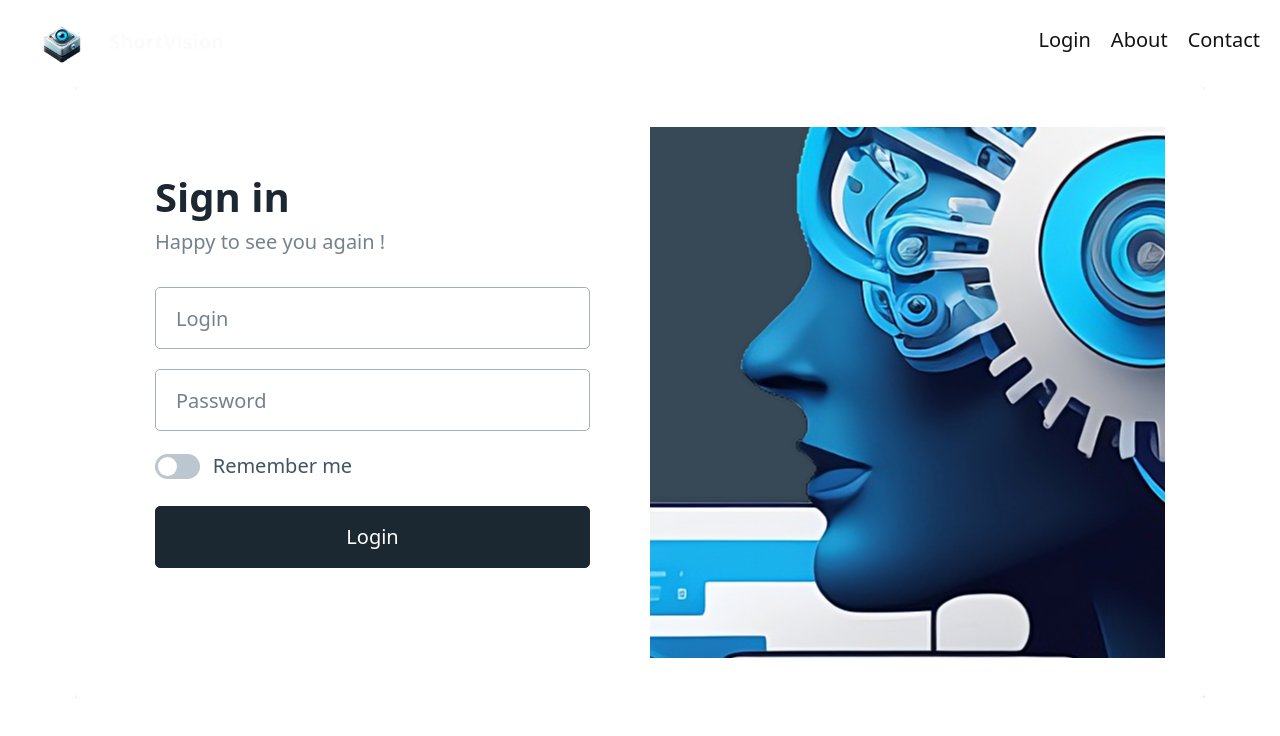
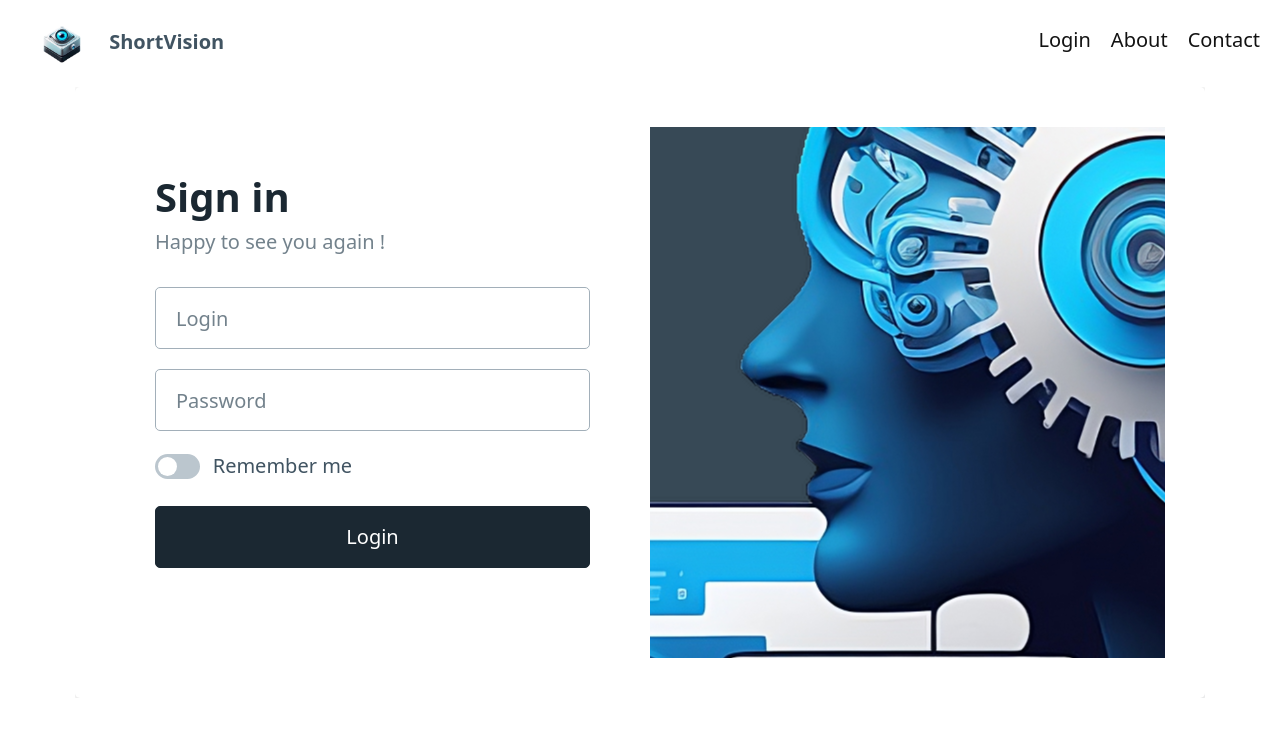
Before and after one commit to univ-smb-m1-isc-2022/shortvisions-front, an Angular app: page /login in a window 1280 px wide. Shown: the top 736 px of the page. Built offline with nearby package versions, Linux system fonts and the light colour scheme.

Commit message:
fixed brand title color for hero section

```diff
--- a/src/app/components/navbar/navbar.component.ts
+++ b/src/app/components/navbar/navbar.component.ts
@@ -23,7 +23,16 @@
   }
 
   ngOnInit(): void {
-    this.currentUrl=this.router.url;
-    console.log(this.currentUrl)
+    this.router.events.subscribe((event) => {
+      console.log(event)
+      if (event instanceof NavigationEnd) {
+        this.currentUrl = event.url;
+        console.log(this.currentUrl)
+      }
+    });
+      this.currentUrl = this.router.url;
+      console.log(this.currentUrl)
   }
+
+
 }
```
